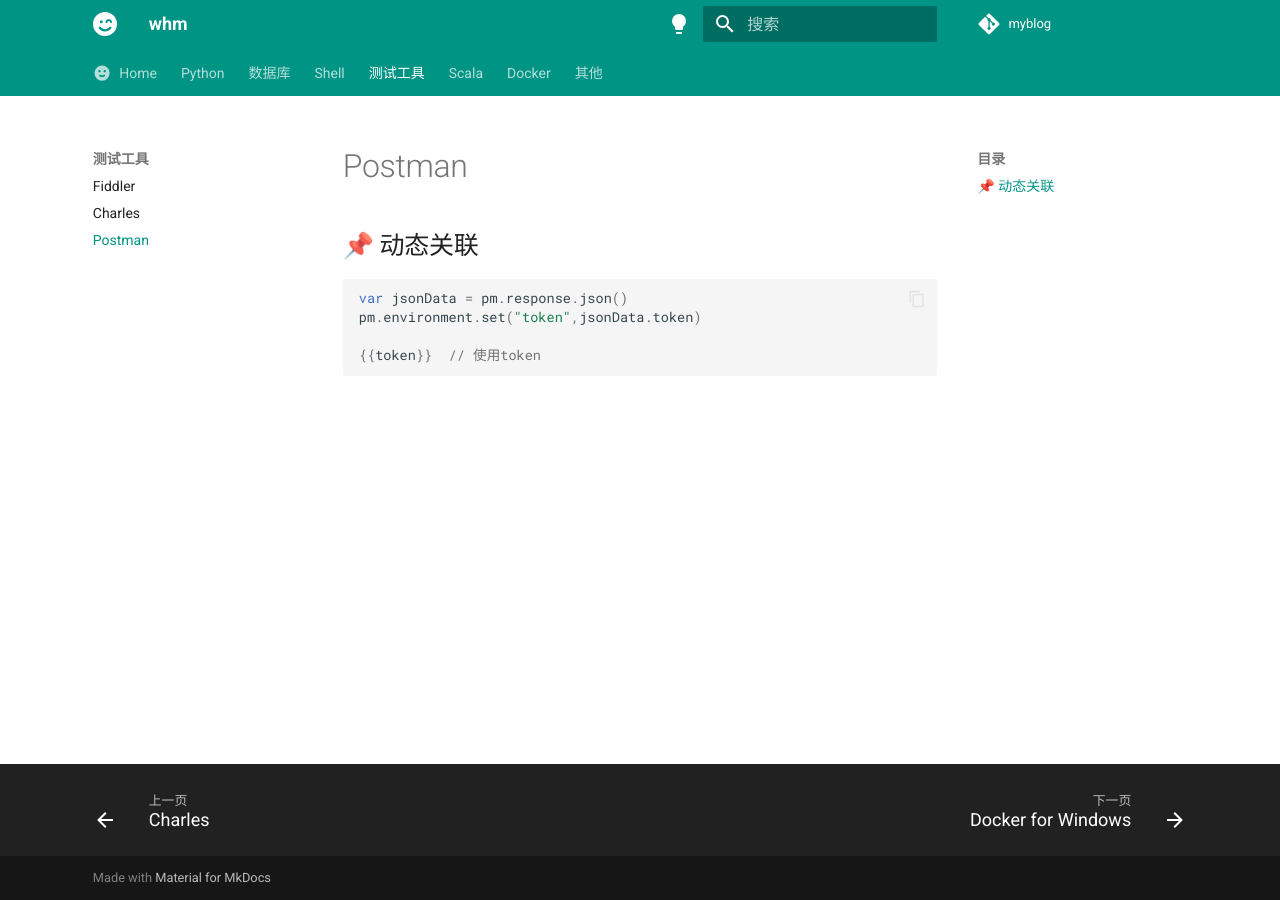
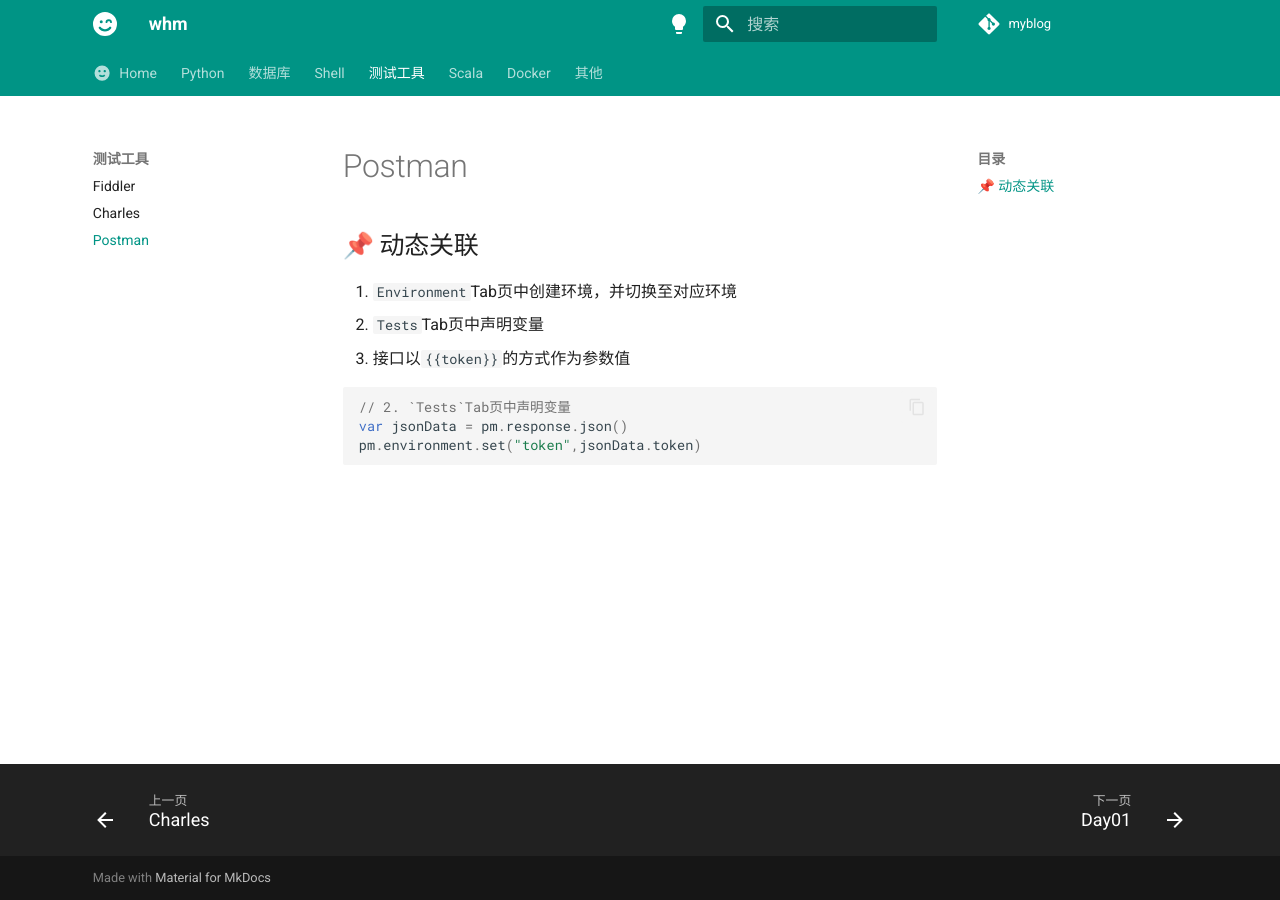
Before and after one commit to Jork-S-B/Jork-S-B.github.io, an MkDocs documentation site: the page built from docs/utils/postman_notes.md, in a window 1280 px wide. Built offline with MkDocs 1.6.1 and Material for MkDocs 9.7.7, drawn with Linux system fonts in a browser that asks for light colours; comment, search, counter and statistics services are not loaded.

Commit message:
scala入门第一天

````diff
--- a/docs/utils/postman_notes.md
+++ b/docs/utils/postman_notes.md
@@ -1,8 +1,11 @@
 ## 📌 动态关联
 
+1. `Environment`Tab页中创建环境，并切换至对应环境
+2. `Tests`Tab页中声明变量
+3. 接口以`{{token}}`的方式作为参数值
+
 ```JavaScript
+// 2. `Tests`Tab页中声明变量
 var jsonData = pm.response.json()
 pm.environment.set("token",jsonData.token)
-
-{{token}}  // 使用token
 ```
--- a/mkdocs.yml
+++ b/mkdocs.yml
@@ -48,7 +48,7 @@
     - Charles: utils/charles_notes.md
     - Postman: utils/postman_notes.md
 - Scala:
-    - 学习笔记1: scala/first.md
+    - Day01: scala/day01.md
 - Docker:
     - Docker for Windows: docker/windows_docker.md
     - 构建MySQL镜像: docker/build_mysql.md
````
Also changed, not shown: docs/scala/day01.md (added, +74 -0 lines).
